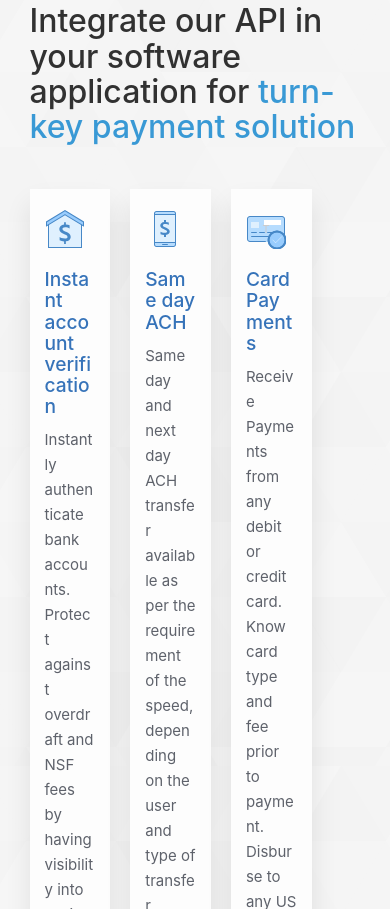
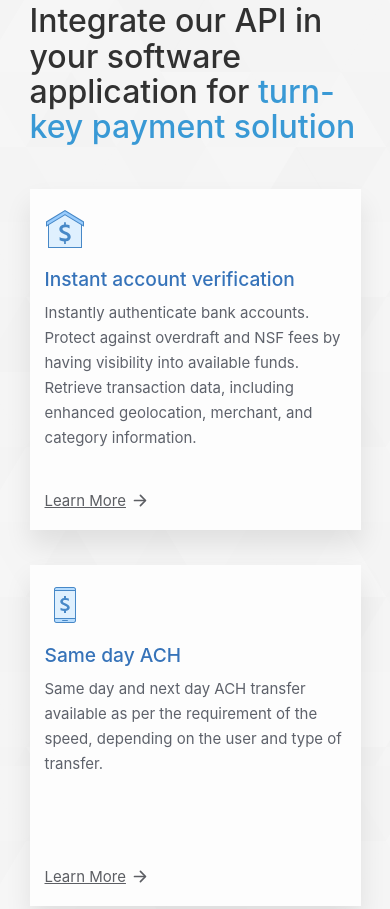
Before and after one commit to studiombois/machnetinc, a Gatsby site: page /identity in a window 390 px wide. Shown: the part 1535-2444 px from the top of the page. Built offline with nearby package versions, Linux system fonts and the light colour scheme; Gatsby itself is replaced by a stand-in of ours.

Commit message:
add responsive services grid

```diff
--- a/src/components/services/styles.js
+++ b/src/components/services/styles.js
@@ -108,26 +108,35 @@ export const FeaturesHeader = styled.div`
 
 export const Features = styled.div`
   display: flex;
-  flex-direction: row;
   flex-wrap: wrap;
 `;
 
 export const Feature = styled.div`
-  width: 23%;
+  width: 100%;;
   padding: 20px 15px;
   background: #fdfdfd;
   margin: 10px 10px 25px 10px;
   box-shadow: 0 15px 25px #00000017;
+
+  @media (min-width: 48rem) {
+    width: 47%;
+  }
+
+  @media (min-width: 62rem) {
+    width: 23%;
+  }
+
+  &:before {
+    content: "";
+    float: left;
+    padding-top: 100%;
+  }
 `;
 
 export const Contents = styled.div`
   height: 100%;
   display: flex;
   flex-direction: column;
-
-  @media (max-width: 750px) {
-    width: 100%;
-  }
 
   h1 {
     font-size: 1.2rem;
```
Also changed, not shown: src/components/platform/styles.js (+12 -0 lines).
